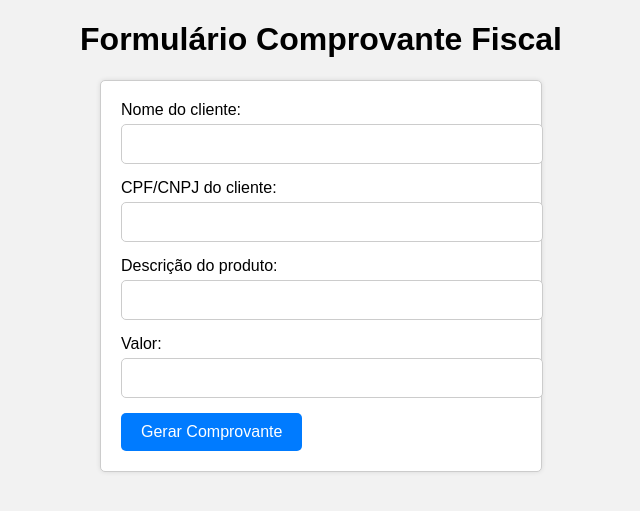
After one commit to Arthurjorge3476/morningFlower, a PHP site: page /painel/formulario_comprovante.php in a window 1280 px wide. The commit adds this page. Shown: the top 511 px of the page, without its empty margins (319-959 px from the left). Run offline with PHP 8.4, Linux system fonts and the light colour scheme.

Commit message:
comprovante

```diff
--- /dev/null
+++ b/painel/formulario_comprovante.php
@@ -0,0 +1,78 @@
+<!DOCTYPE html>
+<html>
+<head>
+    <title>Formulário Comprovante Fiscal</title>
+    <style>
+        body {
+            font-family: Arial, sans-serif;
+            background-color: #f2f2f2;
+            margin: 0;
+            padding: 0;
+        }
+
+        h1 {
+            text-align: center;
+        }
+
+        form {
+            max-width: 400px;
+            margin: 20px auto;
+            padding: 20px;
+            background-color: #fff;
+            border: 1px solid #ccc;
+            border-radius: 5px;
+            box-shadow: 0 0 5px rgba(0, 0, 0, 0.1);
+        }
+
+        label {
+            display: block;
+            margin-bottom: 5px;
+        }
+
+        input[type="text"] {
+            width: 100%;
+            padding: 10px;
+            margin-bottom: 15px;
+            border: 1px solid #ccc;
+            border-radius: 5px;
+            font-size: 16px;
+        }
+
+        input[type="submit"] {
+            background-color: #007bff;
+            color: #fff;
+            padding: 10px 20px;
+            border: none;
+            border-radius: 5px;
+            cursor: pointer;
+            font-size: 16px;
+        }
+
+        input[type="submit"]:hover {
+            background-color: #0056b3;
+        }
+
+        .error {
+            color: red;
+        }
+    </style>
+</head>
+<body>
+    <h1>Formulário Comprovante Fiscal</h1>
+    <form action="comprovante_fiscal.php" method="post">
+        <label for="nome_cliente">Nome do cliente:</label>
+        <input type="text" name="nome_cliente" required>
+        <br>
+        <label for="cpf_cnpj_cliente">CPF/CNPJ do cliente:</label>
+        <input type="text" name="cpf_cnpj_cliente" required>
+        <br>
+        <label for="descricao_produto">Descrição do produto:</label>
+        <input type="text" name="descricao_produto" required>
+        <br>
+        <label for="valor">Valor:</label>
+        <input type="text" name="valor" required>
+        <br>
+        <input type="submit" value="Gerar Comprovante">
+    </form>
+</body>
+</html>
--- a/painel/index.php
+++ b/painel/index.php
@@ -32,7 +32,7 @@
                     <a class="nav-item nav-link " href="index.php?acao=funcionarios">Funcionários</a>
                     <a class="nav-item nav-link " href="index.php?acao=produtos">Produtos</a>
                     <a class="nav-item nav-link  " href="index.php?acao=fornecedores">Fornecedores</a>
-
+                    <a class="nav-item nav-link  " href="index.php?acao=formulario_comprovante">Comprovante</a>
                 </div>
             </div>
         </nav>
@@ -52,6 +52,9 @@
             }
             elseif($acao == 'fornecedores'){
                 include('fornecedores.php');
+            }
+             elseif($acao == 'comprovante'){
+                include('formulario_comprovante.php');
             }
         } else {
             include('home.php');
```
Also changed, not shown: painel/comprovante_fiscal.php (added, +35 -0 lines).
